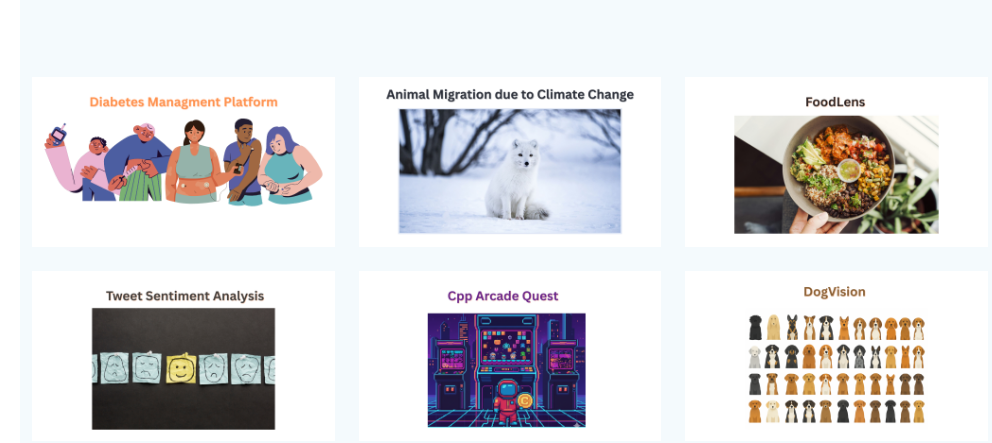
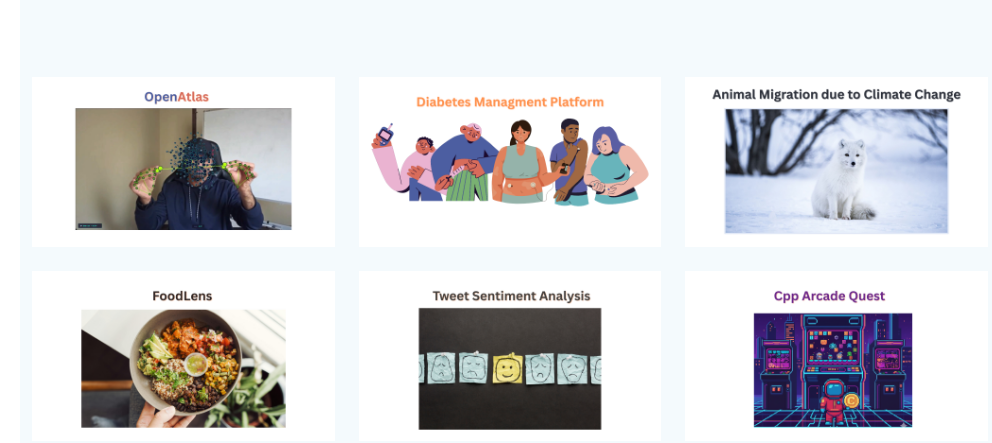
Before and after one commit to Gaurang111/Gaurang111.github.io, a plain HTML site: page index.html in a window 1280 px wide. Shown: the part 3318-3761 px from the top of the page, without its empty margins (280-1272 px from the left). Drawn offline with Linux system fonts and the light colour scheme; animation ran at ten frames a second.

Commit message:
openatlas added

```diff
--- a/index.html
+++ b/index.html
@@ -320,6 +320,17 @@
 
             <div class="col-lg-4 col-md-6 portfolio-item isotope-item">
               <div class="portfolio-content h-100">
+                <img src="assets/img/portfolio/openatlas.png" class="img-fluid" alt="">
+                <div class="portfolio-info">
+                  <p>Computer Vision, Data Visualization, Python</p>
+                  <a href="assets/img/portfolio/openatlas.png" title="2026" data-gallery="portfolio-gallery-app" class="glightbox preview-link"><i class="bi bi-zoom-in"></i></a>
+                  <a href="https://github.com/Gaurang111/openatlas" title="More Details" class="details-link"><i class="bi bi-link-45deg"></i></a>
+                </div>
+              </div>
+            </div><!-- End Portfolio Item -->
+
+            <div class="col-lg-4 col-md-6 portfolio-item isotope-item">
+              <div class="portfolio-content h-100">
                 <img src="assets/img/portfolio/diabetes.png" class="img-fluid" alt="">
                 <div class="portfolio-info">
                   <p>Data Analysis, Machine Learning, APIs, Streamlit</p>
```
Also changed, not shown: assets/img/portfolio/openatlas.png (added).
